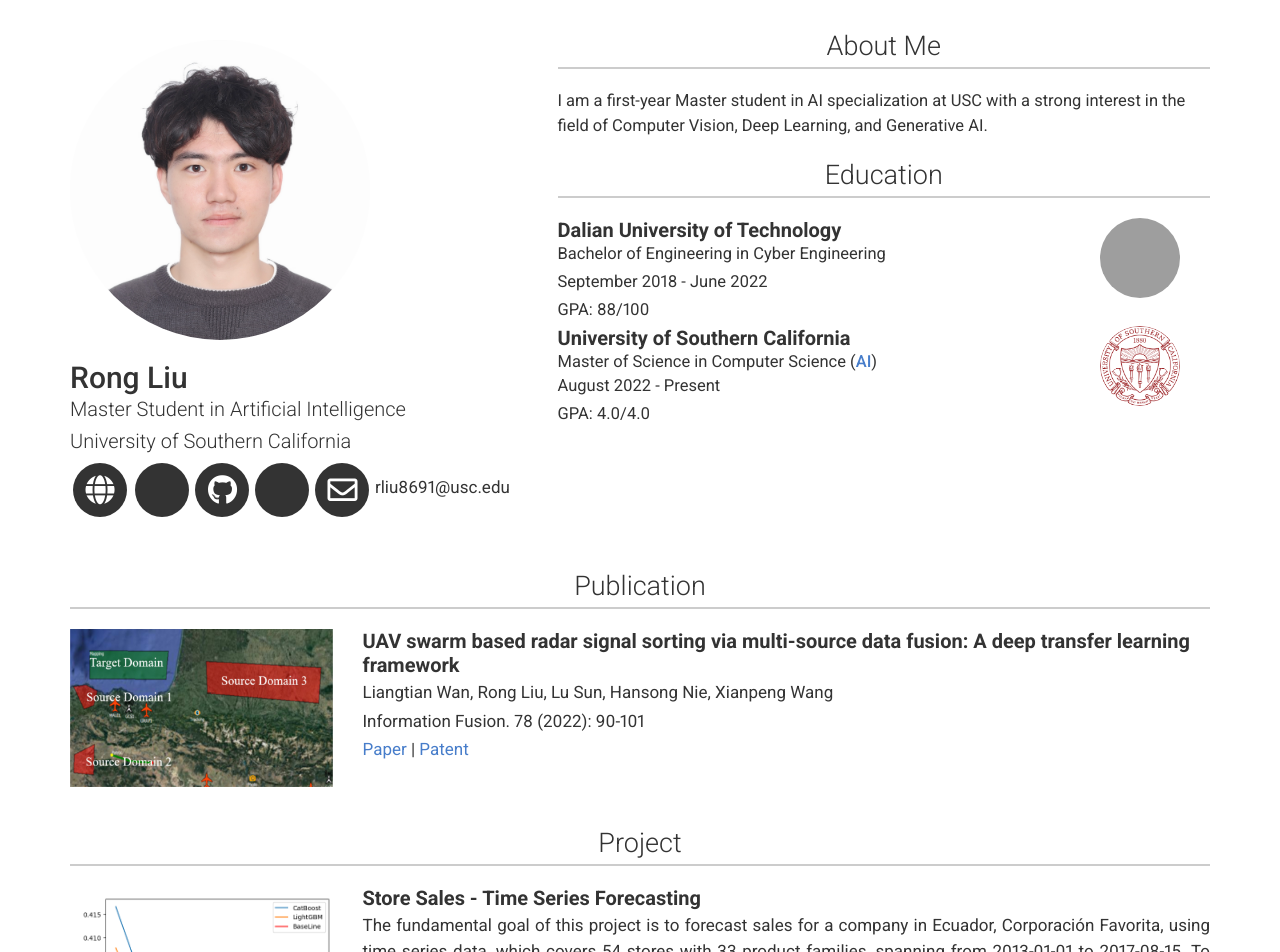
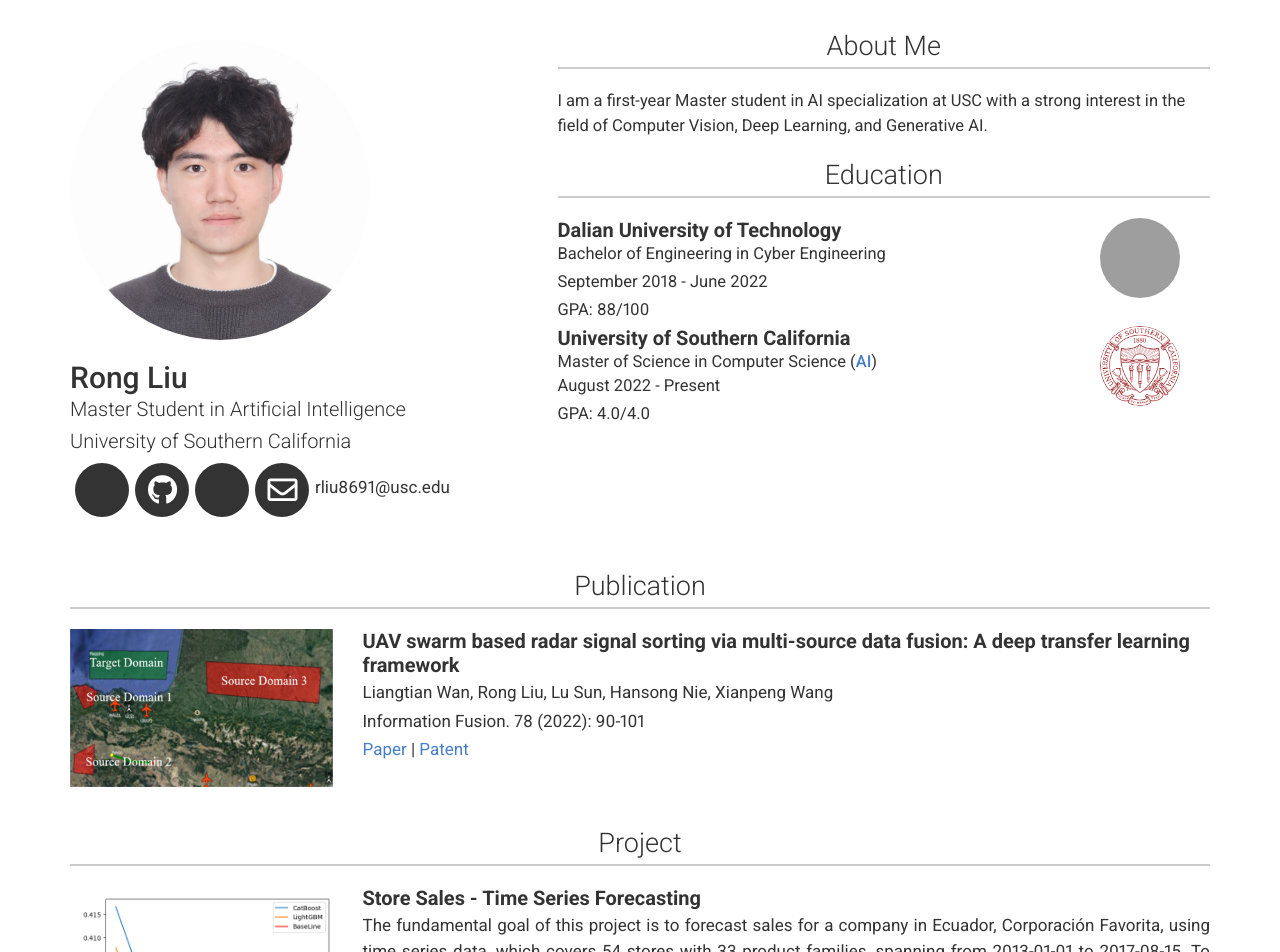
Before and after one commit to RongLiu-Leo/rongliu-leo.github.io, a Jekyll site: the page built from index.md, in a window 1280 px wide. Shown: the top 952 px of the page. Built offline with Jekyll 4.4.1, drawn with Linux system fonts in a browser that asks for light colours; nearby versions of some CDN libraries; a style sheet for code colours, icons or effects is not loaded; grey boxes are pictures that could not be loaded.

Commit message:
Revert "update"
This reverts commit f47b41fcb4304b60e79cd8c25b2bce28e2129521.

```diff
--- a/_includes/header.html
+++ b/_includes/header.html
@@ -8,8 +8,8 @@
       <h2 class="no-print">{{ site.affiliation | escape }}</h2>
       <ul class="icons">
 
-        <li class="only-print ">
-          <a target="_blank" href="https://rongliu-leo.github.io/" class="button button--sacnite button--round-l">
+        <li>
+          <a target="_blank" href="https://rongliu-leo.github.io/" class="button button--sacnite button--round-l button--homepage">
             <i class="fas fa-globe" title="HomePage link"></i>
           </a>
         </li>
--- a/_sass/button.scss
+++ b/_sass/button.scss
@@ -59,6 +59,13 @@
   transform: scale3d(1, 1, 1);
 }
 
+.button.button--sacnite.button--homepage {
+  display: none;
+  @media print {
+    display: inline-block !important;
+  }
+}
+
 .dark {
   .button--sacnite::before {
     box-shadow: inset 0 0 0 35px #e6e6e6;
```
